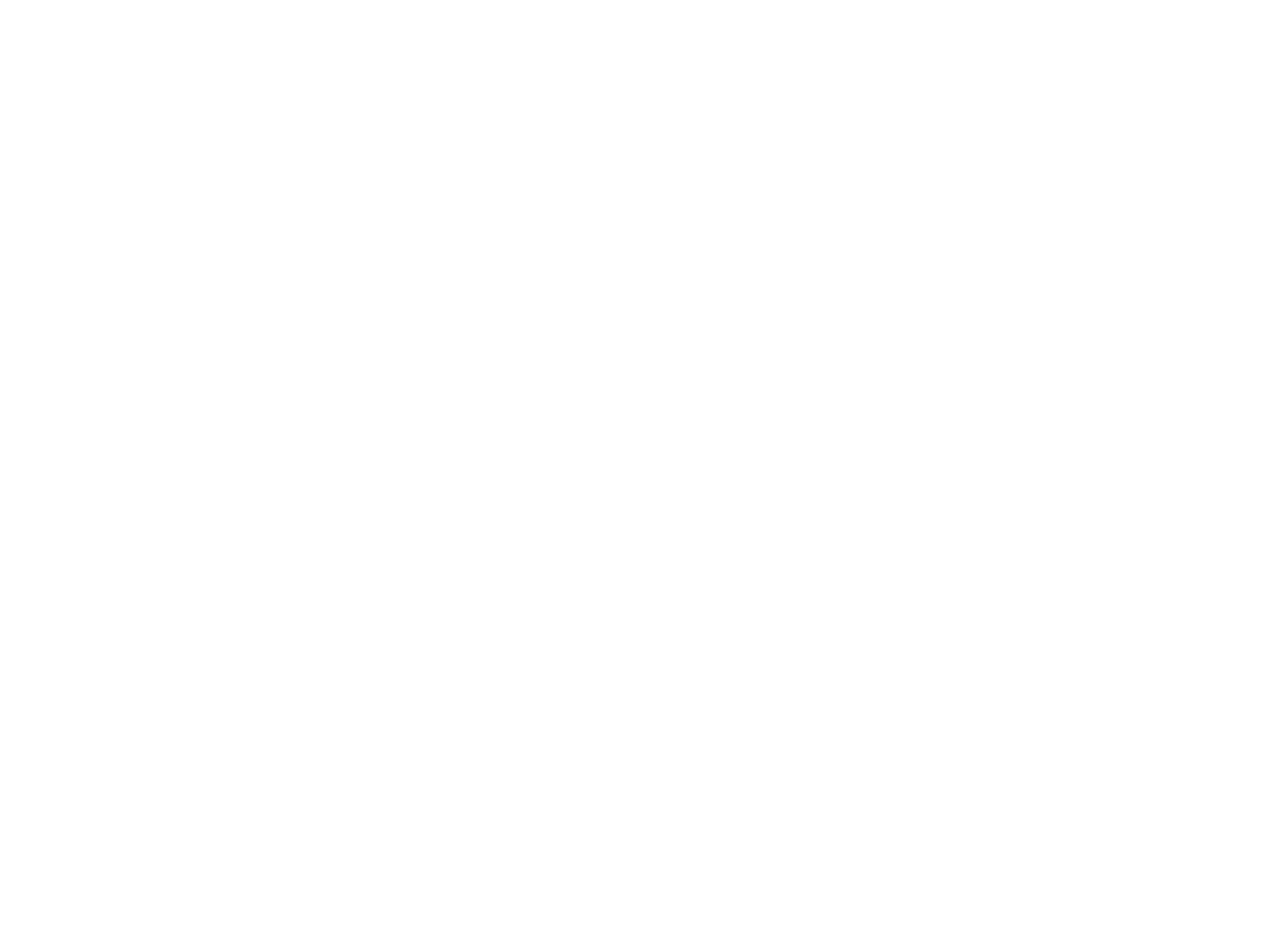
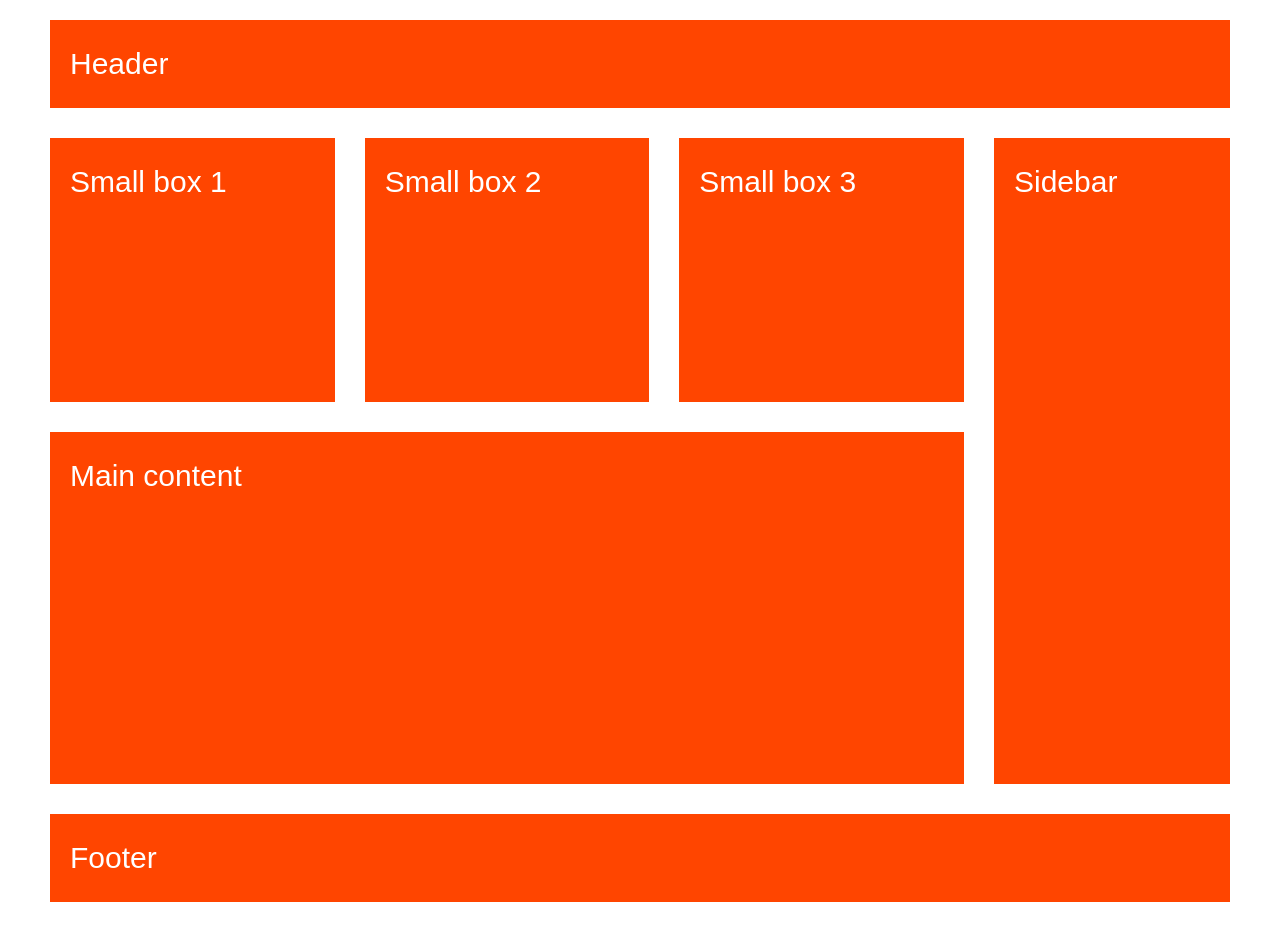
Before and after one commit to elenakout/vue-nexter, a Vue app: page /#/about in a window 1280 px wide. Shown: the part 460-1400 px from the top of the page. Before the commit the page ends 800 px from the top, so only its background shows below. Built offline with nearby package versions, Linux system fonts and the light colour scheme.

Commit message:
challenge

```diff
--- /dev/null
+++ b/src/components/about/challenge.vue
@@ -0,0 +1,51 @@
+<template>
+  <div class="challenge">
+    <div class="header grid-item">
+      Header
+    </div>
+    <div class="small-box-1 grid-item">Small box 1</div>
+    <div class="small-box-2 grid-item">Small box 2</div>
+    <div class="small-box-3 grid-item">Small box 3</div>
+    <div class="sidebar grid-item">Sidebar</div>
+    <div class="main grid-item">Main content</div>
+    <div class="footer grid-item">Footer</div>
+  </div>
+</template>
+
+<style lang="scss" scoped>
+.challenge {
+  padding: 50px;
+  font-size: 30px;
+  font-family: sans-serif;
+  color: white;
+
+  display: grid;
+  grid-template-rows: 1fr 3fr 4fr 1fr;
+  grid-template-columns: repeat(3, 1fr) 20%;
+  grid-gap: 30px;
+}
+
+.grid-item {
+  background-color: orangered;
+  padding: 20px;
+}
+
+.header {
+  grid-row: 1 / 2;
+  grid-column: 1 / -1;
+}
+
+.sidebar {
+  grid-row: 2 / 4;
+}
+
+.main {
+  grid-row: 3 / 4;
+  grid-column: 1 / 4;
+}
+
+.footer {
+  grid-row: 4 / 5;
+  grid-column: 1 / -1;
+}
+</style>
--- a/src/views/About.vue
+++ b/src/views/About.vue
@@ -1,15 +1,18 @@
 <template>
   <div class="about">
     <create-grid />
+    <challenge />
   </div>
 </template>
 
 <script>
 import createGrid from "@/components/about/createGrid.vue";
+import challenge from "@/components/about/challenge.vue";
 export default {
   name: "about",
   components: {
-    createGrid
+    createGrid,
+    challenge
   }
 };
 </script>
```
